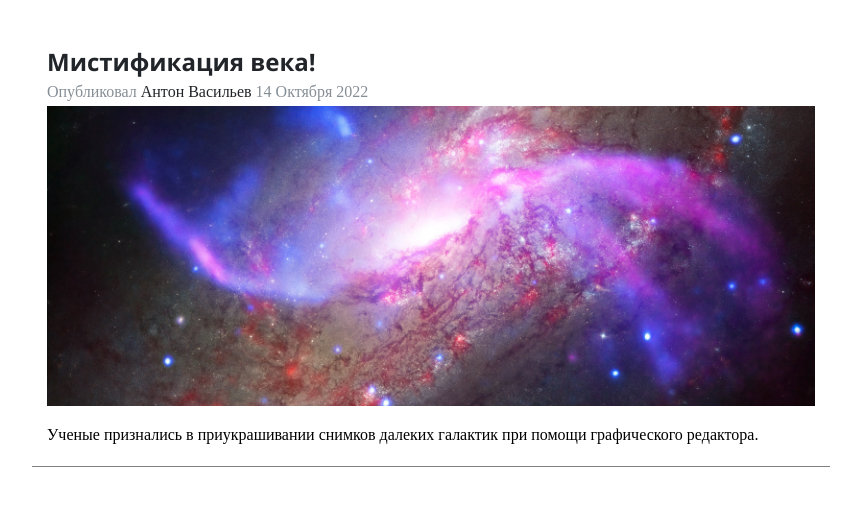
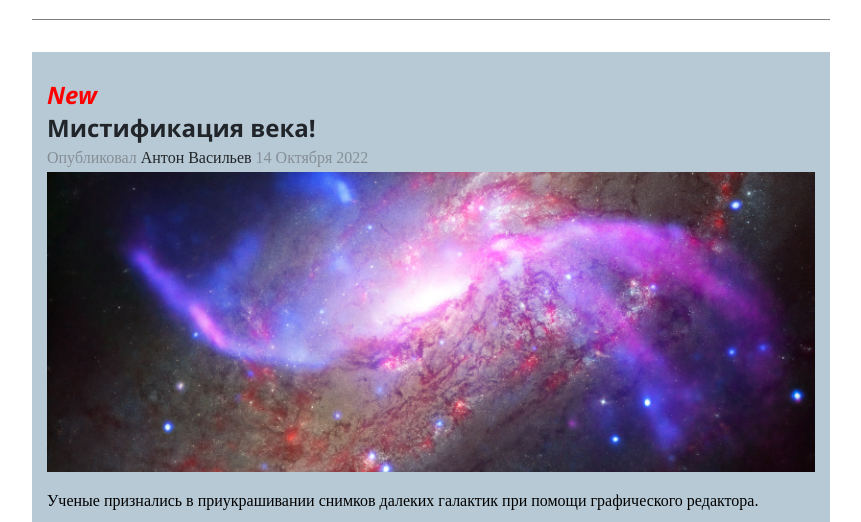
Before and after one commit to mkostrikov/task_5.11, a plain HTML site: page index.html in a window 1280 px wide. Shown: the part 894-1416 px from the top of the page, without its empty margins (209-1070 px from the left). Drawn offline with Linux system fonts and the light colour scheme.

Commit message:
edit style.css

```diff
--- a/css/style.css
+++ b/css/style.css
@@ -8,6 +8,7 @@ body {
   align-items: center;
   justify-content: center;
   height: 400px;
+  background-color: #B6C9D5;
   background: url(../img/banner.jpeg) center no-repeat;
   background-size: cover;
   letter-spacing: 1rem;
@@ -35,14 +36,14 @@ body {
   padding: 0 25px;
   font-size: 13px;
   font-weight: 600;
-      letter-spacing: .1rem;
+  letter-spacing: 0.1rem;
   text-decoration: none;
   text-transform: uppercase;
 }
 
 .copyright {
   color: rgb(108, 117, 125);
-      font-family: 'Times New Roman', Times, serif;
+  font-family: "Times New Roman", Times, serif;
   margin-top: 30px;
 }
 
@@ -68,7 +69,7 @@ body {
 }
 
 article h2 {
-      font-family: 'Segoe UI', Tahoma, Geneva, Verdana, sans-serif;
+  font-family: "Segoe UI", Tahoma, Geneva, Verdana, sans-serif;
   margin-bottom: 5px;
 }
 
@@ -82,3 +83,14 @@ body {
   height: 300px;
   object-fit: cover;
 }
+
+article:nth-child(-n + 2) h2::before {
+  content: 'New ';
+  display: block;
+  font-style: italic;
+  color: red;
+}
+
+article:nth-child(even) {
+  background-color: #B6C9D5;
+}
```
Lines whose indentation alone changed are shown as unchanged.
